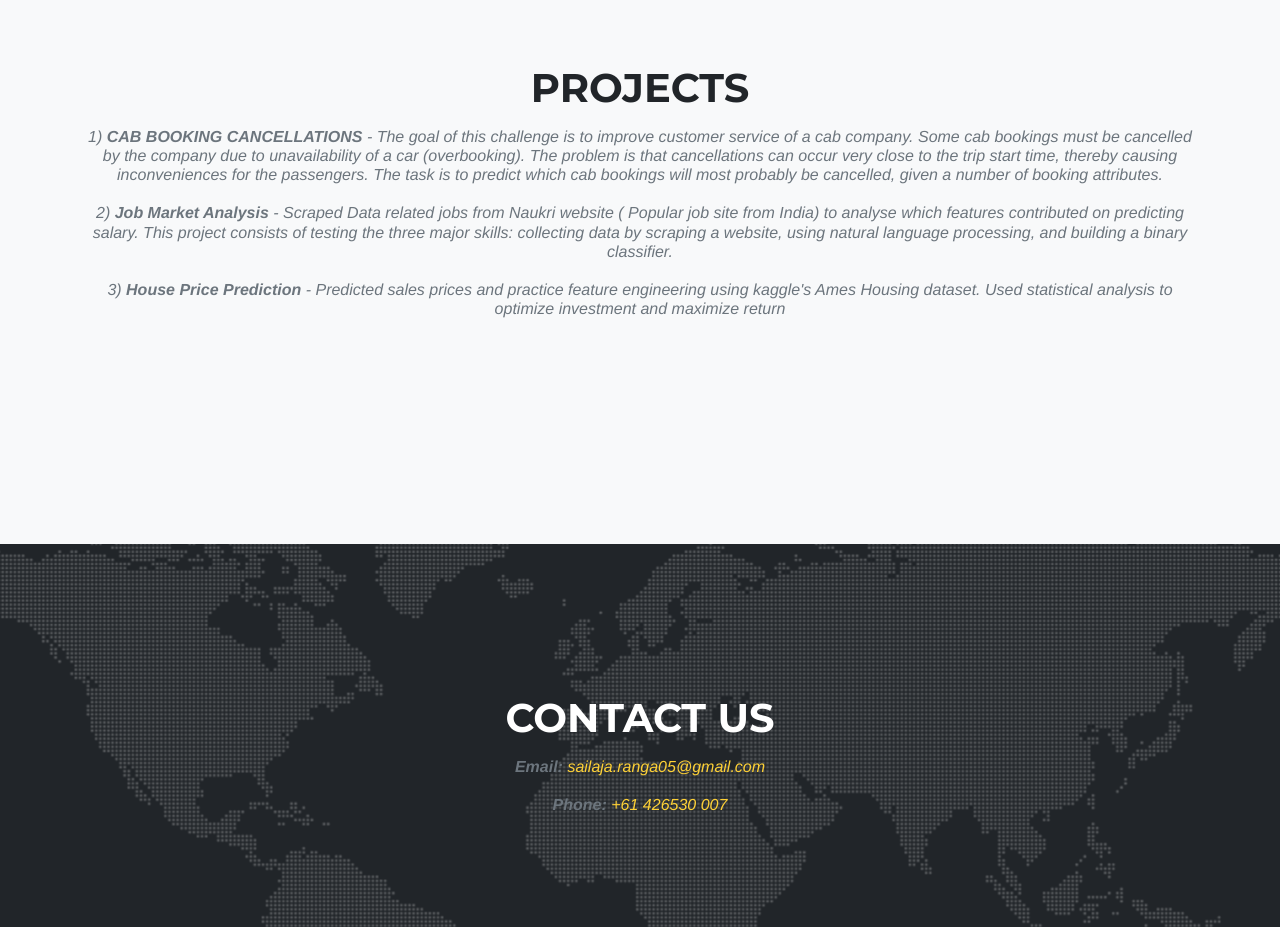
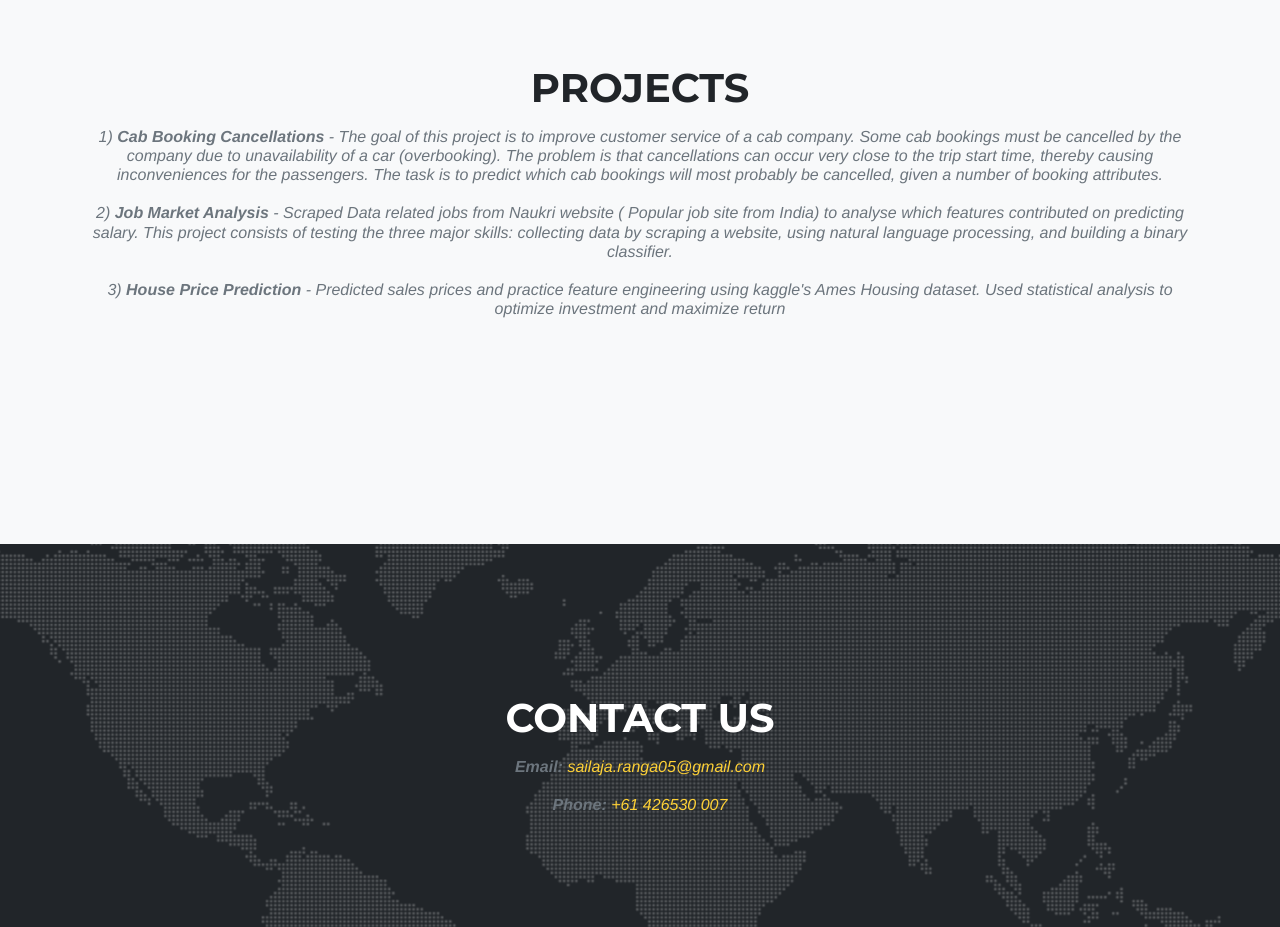
Before and after one commit to Sailaja-DS/Sailaja, a plain HTML site: page index.html in a window 1280 px wide. Shown: the part 4080-5007 px from the top of the page. Drawn offline with Linux system fonts and the light colour scheme; a web font is replaced by a local one.

Commit message:
Update index.html

```diff
--- a/index.html
+++ b/index.html
@@ -165,7 +165,7 @@
           <div class="col-lg-12 text-center">
             <h2 class="section-heading text-uppercase">Projects</h2>
             <h3 class="section-subheading text-muted">
-		    1) <strong>CAB BOOKING CANCELLATIONS</strong> - The goal of this challenge is to improve customer service of a cab company. Some cab bookings must be cancelled by the company due to unavailability of a car (overbooking). The problem is that cancellations can occur very close to the trip start time, thereby causing inconveniences for the passengers. The task is to predict which cab bookings will most probably be cancelled, given a number of booking attributes.<br><br>
+		    1) <strong>Cab Booking Cancellations</strong> - The goal of this project is to improve customer service of a cab company. Some cab bookings must be cancelled by the company due to unavailability of a car (overbooking). The problem is that cancellations can occur very close to the trip start time, thereby causing inconveniences for the passengers. The task is to predict which cab bookings will most probably be cancelled, given a number of booking attributes.<br><br>
 				2) <strong>Job Market Analysis</strong> - Scraped Data related jobs from Naukri website ( Popular job site from India) to analyse which features contributed on predicting salary. This project consists of testing the three major skills: collecting data by scraping a website, using natural language processing, and building a binary classifier.<br><br>
 				3) <strong>House Price Prediction</strong> - Predicted sales prices and practice feature engineering using kaggle's Ames Housing dataset. Used statistical analysis to optimize investment and maximize return
 			</h3>
```
